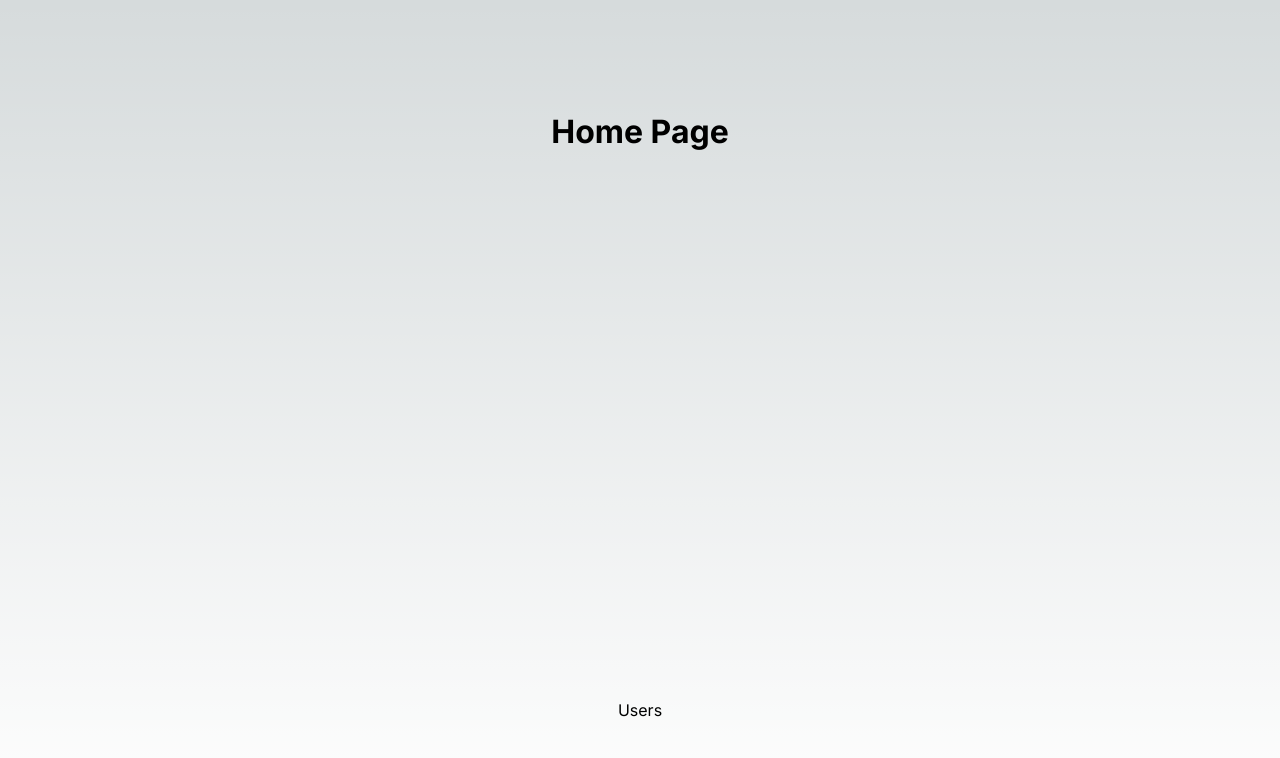
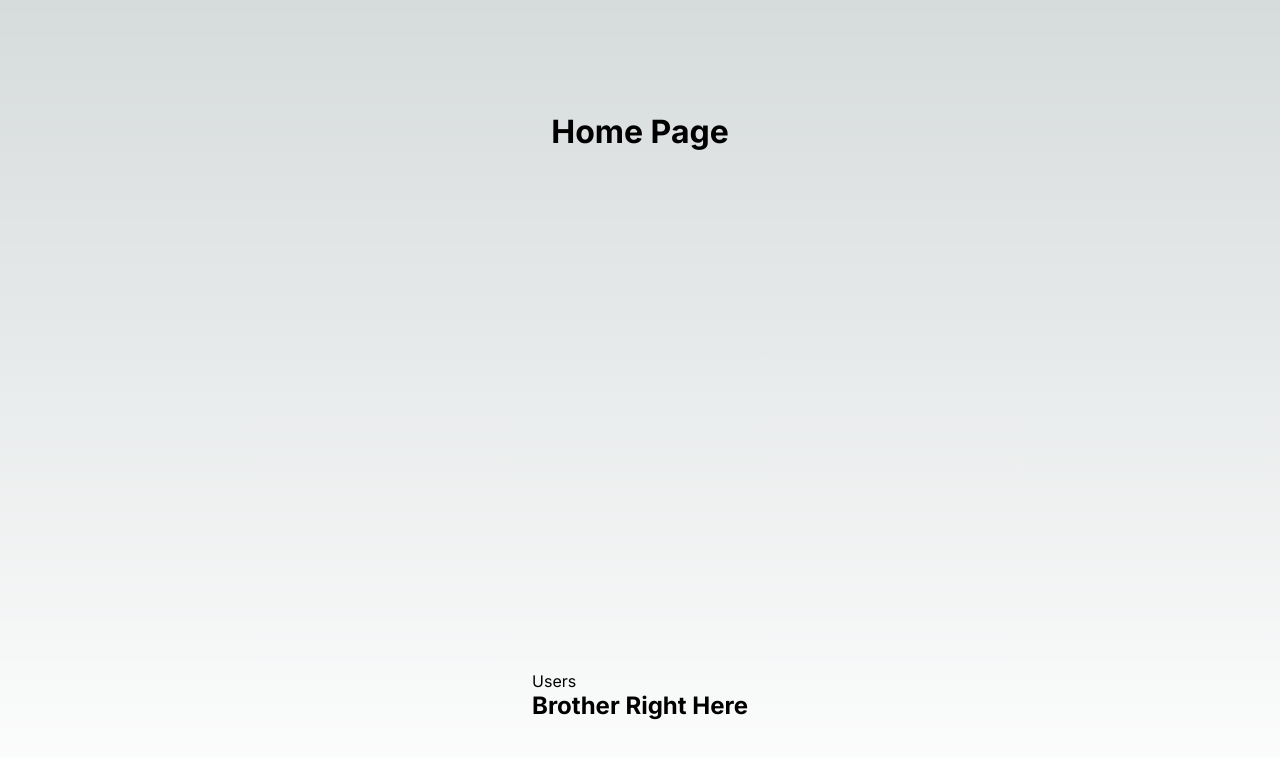
Before and after one commit to omathdevelop/next-app, a Next.js app in the folder next02/: page / in a window 1280 px wide. Shown: the top 758 px of the page. Built offline with nearby package versions, Linux system fonts and the light colour scheme.

Commit message:
update -> user page and the main page was updated with a new contents

```diff
--- a/next02/app/page.tsx
+++ b/next02/app/page.tsx
@@ -4,6 +4,7 @@ import { Inter } from 'next/font/google';
 import styles from './page.module.css'
 
 const inter = Inter({ subsets: ['latin'] })
+export const revalidate = 10;
 
 export default function Home() {
   return (
@@ -11,7 +12,11 @@ export default function Home() {
       <h1>Home Page</h1>
       <p>
         <Link href={'/users'}>Users</Link>
+        <h2>{'Brother Right Here'}</h2>
       </p>
     </main>
   )
 }
+
+// require('crypto').randomBytes(16).toString('hex')
+// 'cc1ca7334e37add483b50e549ae15972'
```
Also changed, not shown: next02/app/users/page.tsx (+4 -6 lines).
